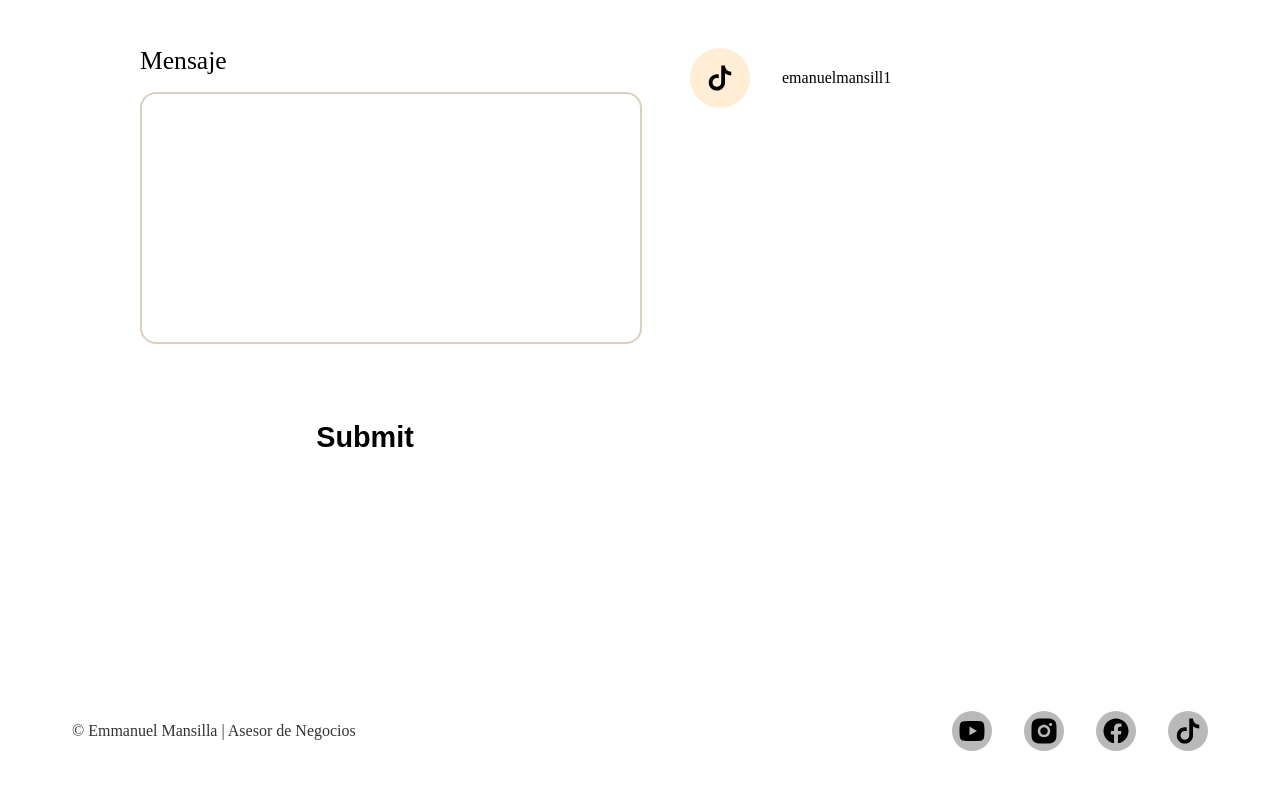
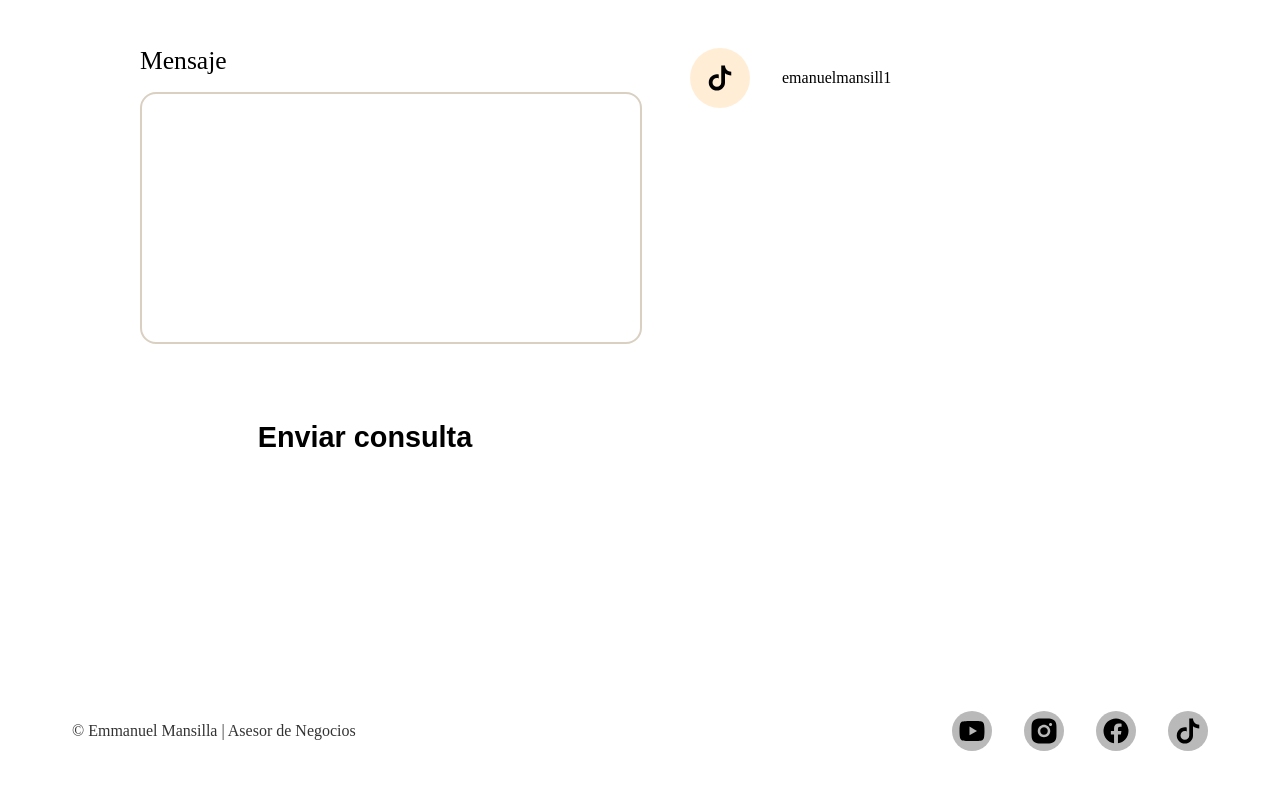
Before and after one commit to LucianoTreachi/consultora-de-negocios, a React (Vite) app: page / in a window 1280 px wide. Shown: the part 10702-11492 px from the top of the page. Built offline with nearby package versions, Linux system fonts and the light colour scheme; the HTML template or start-up script is replaced by a standard one.

Commit message:
Agregar atributo value en input submit

```diff
--- a/src/sections/contactSection/ContactSection.jsx
+++ b/src/sections/contactSection/ContactSection.jsx
@@ -61,7 +61,11 @@ export default function ContactSection() {
                 ></textarea>
               </div>
               <div className={styles.containerButtons}>
-                <input className={styles.buttonSubmit} type="submit" />
+                <input
+                  className={styles.buttonSubmit}
+                  type="submit"
+                  value="Enviar consulta"
+                />
               </div>
             </form>
           </div>
```
